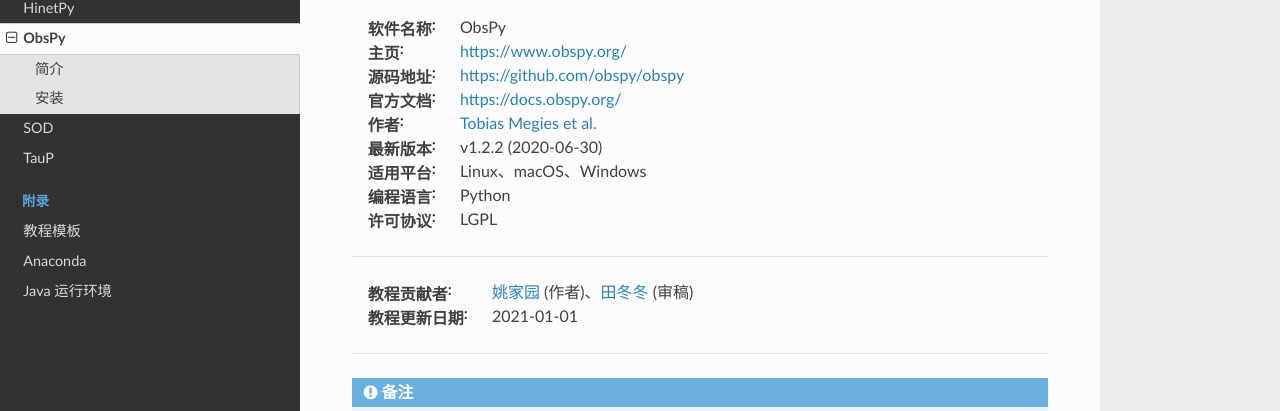
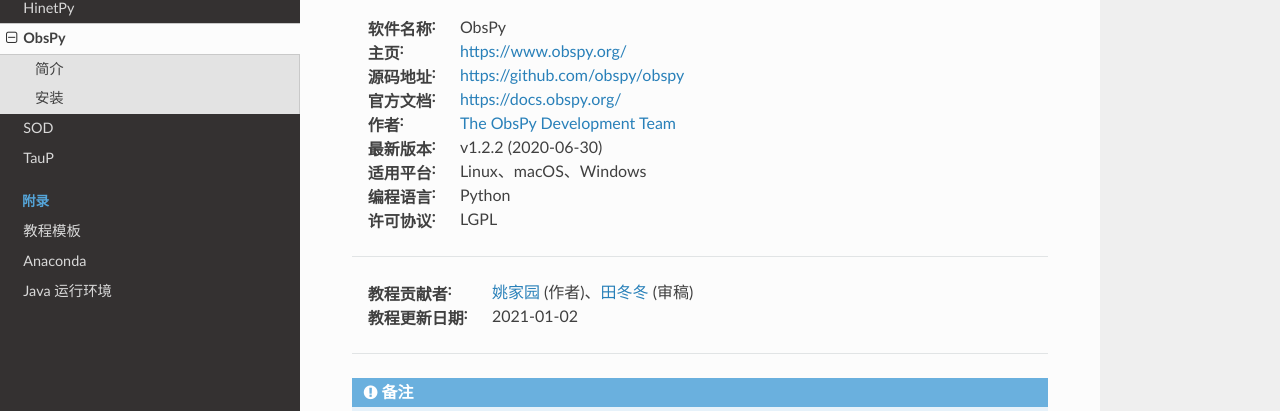
Before and after one commit to seismo-learn/software, a Sphinx documentation site: the page built from source/obspy/index.rst, in a window 1280 px wide. Shown: the part 144-555 px from the top of the page. Built offline with Sphinx 7.4.7 and the Read the Docs theme 2.0.0, drawn with Linux system fonts in a browser that asks for light colours.

Commit message:
Change ObsPy authors to its team (#75)
* Change ObsPy authors to its team

* Update index.rst

```diff
--- a/source/obspy/index.rst
+++ b/source/obspy/index.rst
@@ -5,7 +5,7 @@
 :主页: https://www.obspy.org/
 :源码地址: https://github.com/obspy/obspy
 :官方文档: https://docs.obspy.org/
-:作者: `Tobias Megies et al. <https://github.com/obspy/obspy/graphs/contributors>`__
+:作者: `The ObsPy Development Team <https://github.com/obspy/obspy/graphs/contributors>`__
 :最新版本: v1.2.2 (2020-06-30)
 :适用平台: Linux、macOS、Windows
 :编程语言: Python
@@ -14,7 +14,7 @@
 ----
 
 :教程贡献者: `姚家园 <https://github.com/core-man>`__ (作者)、`田冬冬 <https://me.seisman.info/>`__ (审稿)
-:教程更新日期: 2021-01-01
+:教程更新日期: 2021-01-02
 
 ----
 
```
